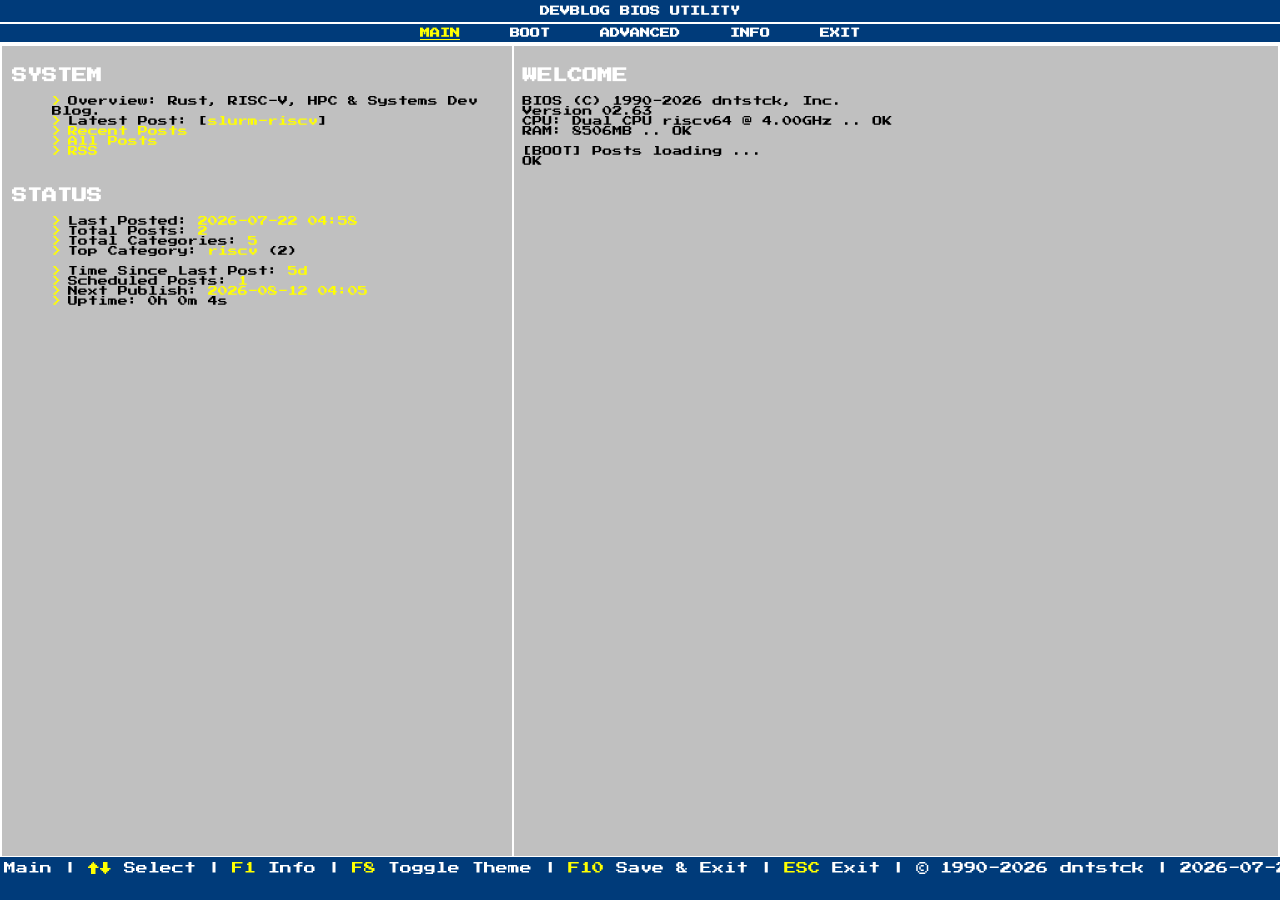
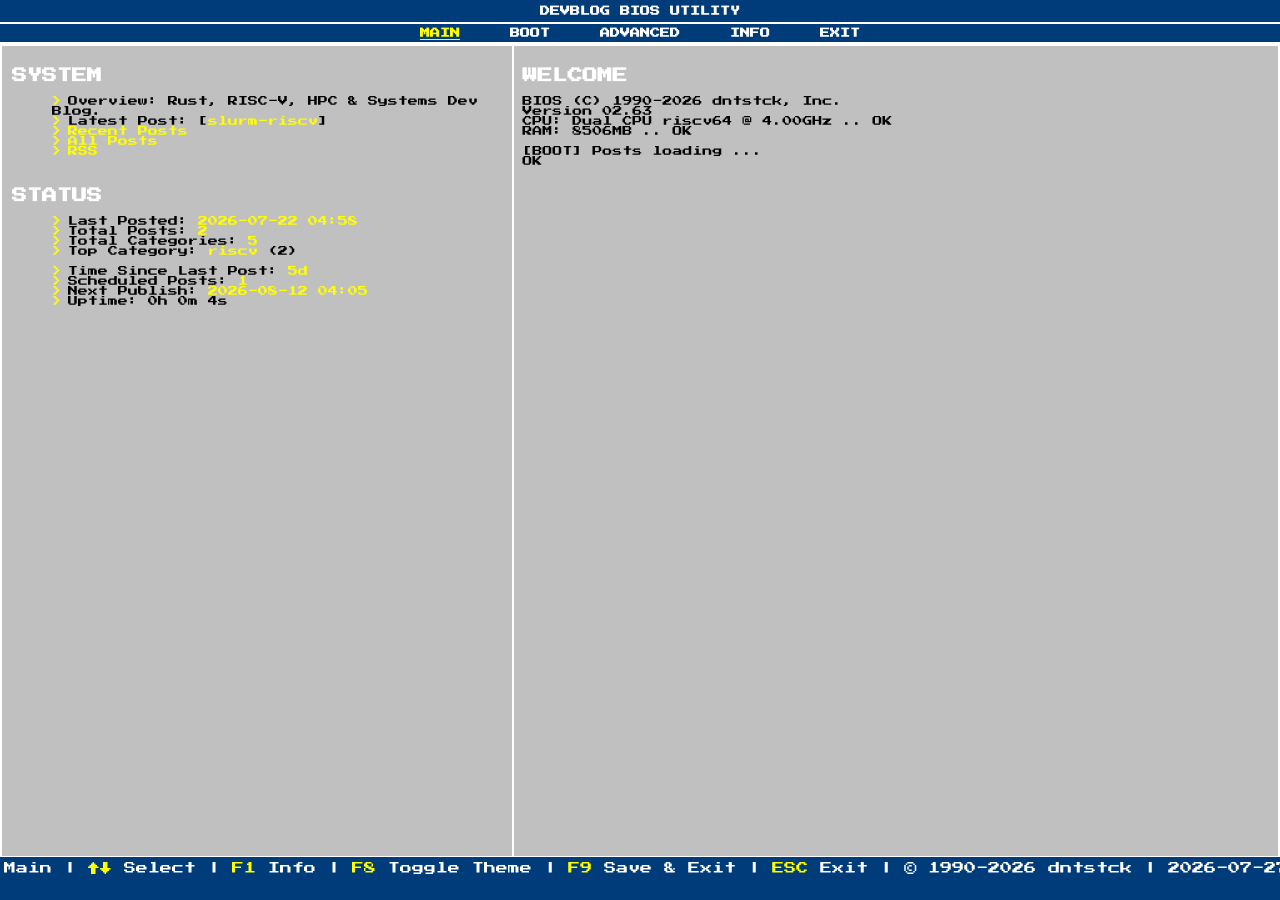
Before and after one commit to dntstck/blog, a Jekyll site: the page built from index.md, in a window 1280 px wide. Built offline with Jekyll 4.4.1, drawn with Linux system fonts in a browser that asks for light colours.

Commit message:
updated control keys

```diff
--- a/_layouts/default.html
+++ b/_layouts/default.html
@@ -31,7 +31,7 @@
 </div>
 
 
-  <div class="statusbar">{{ page.title }} | <span style="color:#ffff00">↑↓</span> Select | <span onclick="biosInfo()" style="color:#ffff00; cursor:pointer;">F1 </span><span onclick="biosInfo()" style="cursor:pointer;">Info</span> | <span onclick="toggleTheme()" style="color:#ffff00; cursor:pointer;">F8 </span><span onclick="toggleTheme()" style="cursor:pointer;">Toggle Theme</span> | <span onclick="biosExit()" style="color:#ffff00; cursor:pointer;">F10 </span><span onclick="biosExit()" style="cursor:pointer;">Save & Exit</span> | <span onclick="biosMain()" style="color:#ffff00; cursor:pointer;">ESC </span><span onclick="biosMain()" style="cursor:pointer;">Exit</span> | © 1990-2026 dntstck | <a id="datetime" class="disabled"> --</a></div>
+  <div class="statusbar">{{ page.title }} | <span style="color:#ffff00">↑↓</span> Select | <span onclick="biosInfo()" style="color:#ffff00; cursor:pointer;">F1 </span><span onclick="biosInfo()" style="cursor:pointer;">Info</span> | <span onclick="toggleTheme()" style="color:#ffff00; cursor:pointer;">F8 </span><span onclick="toggleTheme()" style="cursor:pointer;">Toggle Theme</span> | <span onclick="biosExit()" style="color:#ffff00; cursor:pointer;">F9 </span><span onclick="biosExit()" style="cursor:pointer;">Save & Exit</span> | <span onclick="biosMain()" style="color:#ffff00; cursor:pointer;">ESC </span><span onclick="biosMain()" style="cursor:pointer;">Exit</span> | © 1990-2026 dntstck | <a id="datetime" class="disabled"> --</a></div>
 <script src="{{ site.baseurl }}/assets/js/time.js"></script>
 <script src="{{ site.baseurl }}/assets/js/loader.js"></script>
 <script src="{{ site.baseurl }}/assets/js/theme.js"></script>
--- a/assets/js/control.js
+++ b/assets/js/control.js
@@ -26,7 +26,7 @@ document.addEventListener("keydown", (e) => {
     }
 
     // f10
-    if (e.key === "F10") {
+    if (e.key === "F9") {
         window.location = `${base}/exit.html`;
     }
 
@@ -37,7 +37,7 @@ document.addEventListener("keydown", (e) => {
 
     // esc
     if (e.key === "Escape") {
-        window.location = `${base}/`;
+        window.location = `${base}`;
     }
 });
 
```
